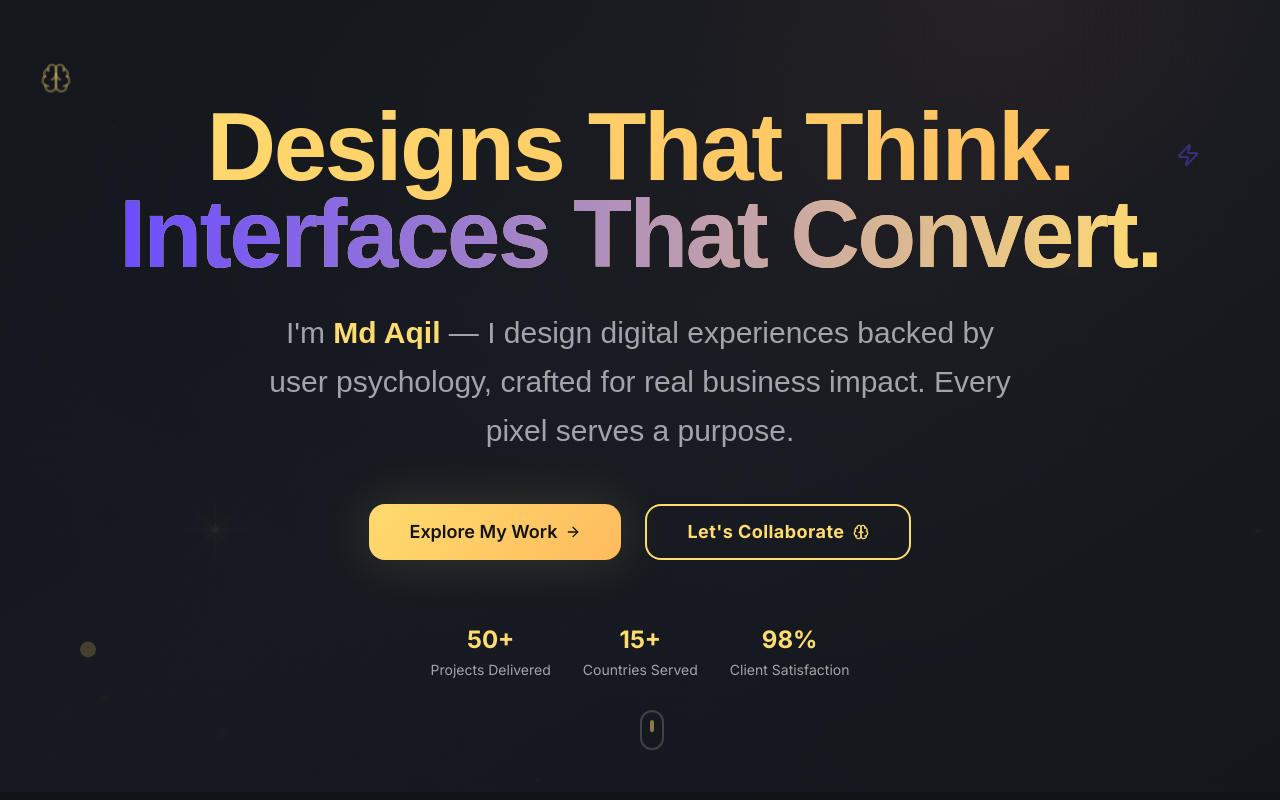
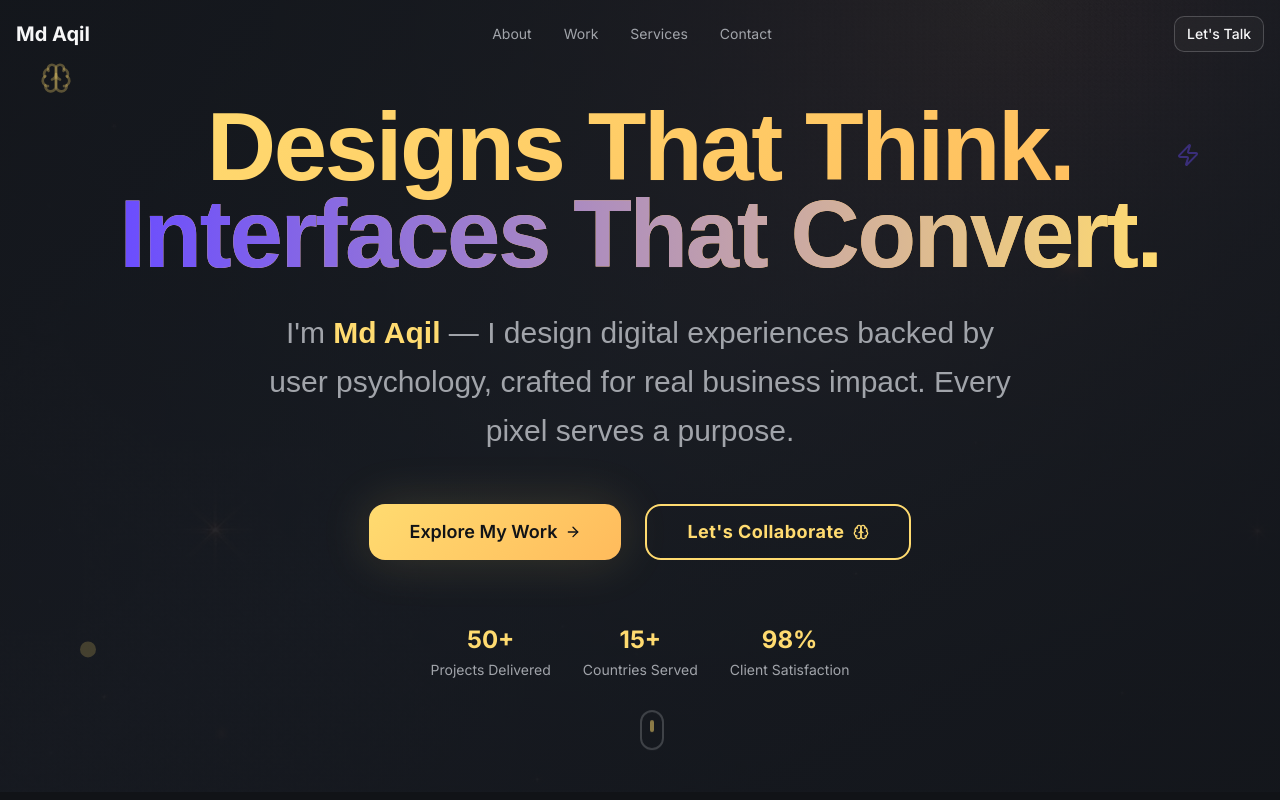
Before and after one commit to md-aqil/md-aqil.github.io, a React (Vite) app: page / in a window 1280 px wide. Shown: the top 800 px of the page. Built offline with nearby package versions, Linux system fonts and the light colour scheme; a web font is replaced by a local one.

Commit message:
Add navigation component
Add navigation component to the website.

```diff
--- a/src/components/AboutSection.tsx
+++ b/src/components/AboutSection.tsx
@@ -88,7 +88,7 @@ const AboutSection = () => {
   }, []);
 
   return (
-    <section ref={sectionRef} className="py-24 px-4 relative overflow-hidden">
+    <section id="about" ref={sectionRef} className="py-24 px-4 relative overflow-hidden">
       {/* Background elements */}
       <div className="absolute inset-0 bg-gradient-to-b from-transparent via-primary/5 to-transparent" />
 
--- a/src/components/CaseStudiesSection.tsx
+++ b/src/components/CaseStudiesSection.tsx
@@ -88,7 +88,7 @@ const CaseStudiesSection = () => {
   }, []);
 
   return (
-    <section ref={sectionRef} className="py-24 px-4 relative">
+    <section id="work" ref={sectionRef} className="py-24 px-4 relative">
       <div className="max-w-7xl mx-auto">
         <div className="text-center mb-20">
           <h2 className="text-4xl md:text-6xl font-bold mb-6 font-satoshi">
--- a/src/components/ContactSection.tsx
+++ b/src/components/ContactSection.tsx
@@ -39,7 +39,7 @@ const ContactSection = () => {
   }, []);
 
   return (
-    <section ref={sectionRef} className="py-24 px-4 relative overflow-hidden">
+    <section id="contact" ref={sectionRef} className="py-24 px-4 relative overflow-hidden">
       {/* Background effects */}
       <div className="absolute inset-0 bg-gradient-to-b from-transparent via-primary/5 to-transparent" />
       <div className="absolute top-20 right-10 w-64 h-64 bg-primary/10 rounded-full blur-3xl" />
--- /dev/null
+++ b/src/components/Navigation.tsx
@@ -0,0 +1,76 @@
+import { useState, useEffect } from 'react';
+import { Button } from '@/components/ui/button';
+
+const Navigation = () => {
+  const [isScrolled, setIsScrolled] = useState(false);
+
+  useEffect(() => {
+    const handleScroll = () => {
+      setIsScrolled(window.scrollY > 50);
+    };
+
+    window.addEventListener('scroll', handleScroll);
+    return () => window.removeEventListener('scroll', handleScroll);
+  }, []);
+
+  const scrollToSection = (sectionId: string) => {
+    const element = document.getElementById(sectionId);
+    if (element) {
+      element.scrollIntoView({ behavior: 'smooth' });
+    }
+  };
+
+  return (
+    <nav className={`fixed top-0 left-0 right-0 z-50 transition-all duration-300 ${
+      isScrolled ? 'glass backdrop-blur-xl border-b border-white/10' : 'bg-transparent'
+    }`}>
+      <div className="max-w-7xl mx-auto px-4 py-4">
+        <div className="flex items-center justify-between">
+          {/* Logo */}
+          <div className="text-xl font-bold text-foreground">
+            Md Aqil
+          </div>
+
+          {/* Navigation Links */}
+          <div className="hidden md:flex items-center space-x-8">
+            <button
+              onClick={() => scrollToSection('about')}
+              className="text-sm text-muted-foreground hover:text-foreground transition-colors"
+            >
+              About
+            </button>
+            <button
+              onClick={() => scrollToSection('work')}
+              className="text-sm text-muted-foreground hover:text-foreground transition-colors"
+            >
+              Work
+            </button>
+            <button
+              onClick={() => scrollToSection('services')}
+              className="text-sm text-muted-foreground hover:text-foreground transition-colors"
+            >
+              Services
+            </button>
+            <button
+              onClick={() => scrollToSection('contact')}
+              className="text-sm text-muted-foreground hover:text-foreground transition-colors"
+            >
+              Contact
+            </button>
+          </div>
+
+          {/* CTA Button */}
+          <Button
+            variant="glass"
+            size="sm"
+            onClick={() => scrollToSection('contact')}
+          >
+            Let's Talk
+          </Button>
+        </div>
+      </div>
+    </nav>
+  );
+};
+
+export default Navigation;
--- a/src/components/ServicesSection.tsx
+++ b/src/components/ServicesSection.tsx
@@ -112,7 +112,7 @@ const ServicesSection = () => {
   }, []);
 
   return (
-    <section ref={sectionRef} className="py-24 px-4 relative">
+    <section id="services" ref={sectionRef} className="py-24 px-4 relative">
       {/* Background pattern */}
       <div className="absolute inset-0 opacity-5">
         <div className="absolute inset-0 bg-gradient-to-r from-primary via-accent to-primary opacity-10"
--- a/src/pages/Index.tsx
+++ b/src/pages/Index.tsx
@@ -1,4 +1,5 @@
 import { useEffect } from 'react';
+import Navigation from '@/components/Navigation';
 import HeroSection from '@/components/HeroSection';
 import AboutSection from '@/components/AboutSection';
 import CaseStudiesSection from '@/components/CaseStudiesSection';
@@ -13,6 +14,7 @@ const Index = () => {
 
   return (
     <div className="min-h-screen bg-background dark">
+      <Navigation />
       <HeroSection />
       <AboutSection />
       <CaseStudiesSection />
```
